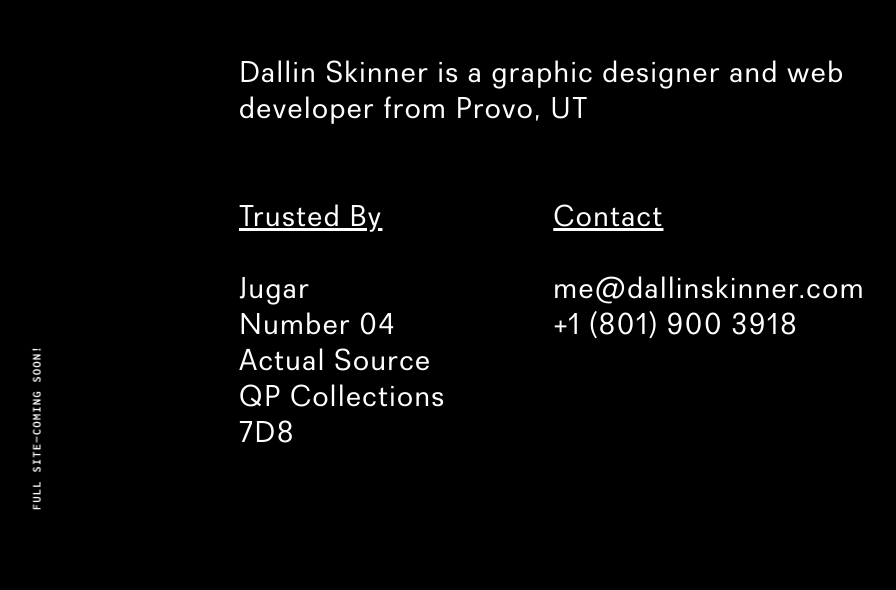
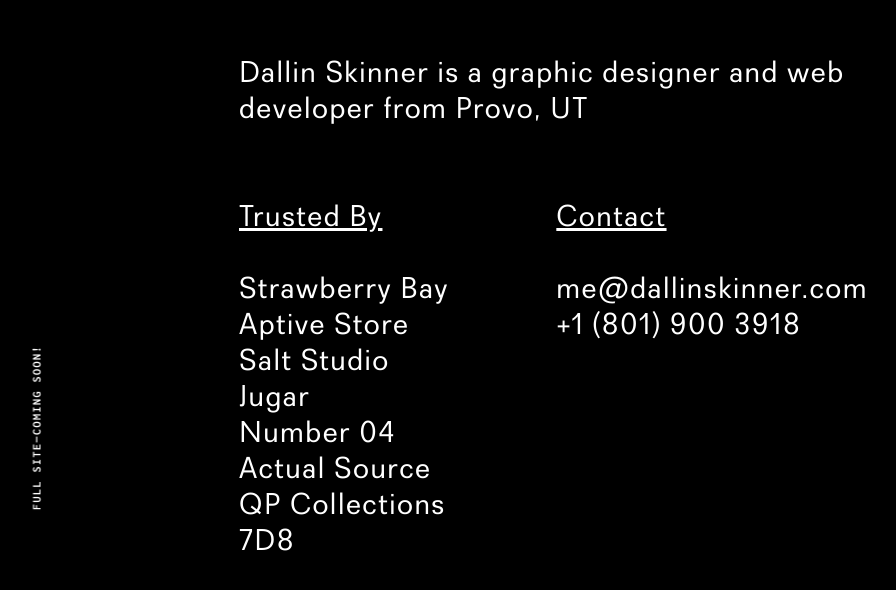
Before and after one commit to dallinskinner/dallinskinner.com, a website: page index.html in a window 1280 px wide. Shown: the part 140-730 px from the top of the page, without its empty margins (12-908 px from the left). Drawn offline with Linux system fonts and the light colour scheme; a small style sheet from the web is missing.

Commit message:
Updated Projects
Added more sites

```diff
--- a/index.html
+++ b/index.html
@@ -13,6 +13,9 @@
     <div class="details">
       <ul class="trusted-by">
         <h2 class="list-title">Trusted By</h2>
+        <li><a target="_blank" href="http://strawberrybay.com">Strawberry Bay</a></li>
+        <li><a target="_blank" href="http://aptivestore.com">Aptive Store</a></li>
+        <li><a target="_blank" href="http://salt.studio">Salt Studio</a></li>
         <li><a target="_blank" href="http://jugarcollection.com">Jugar</a></li>
         <li><a target="_blank" href="http://number04.com">Number 04</a></li>
         <li><a target="_blank" href="http://actualsource.org">Actual Source</a></li>
```
